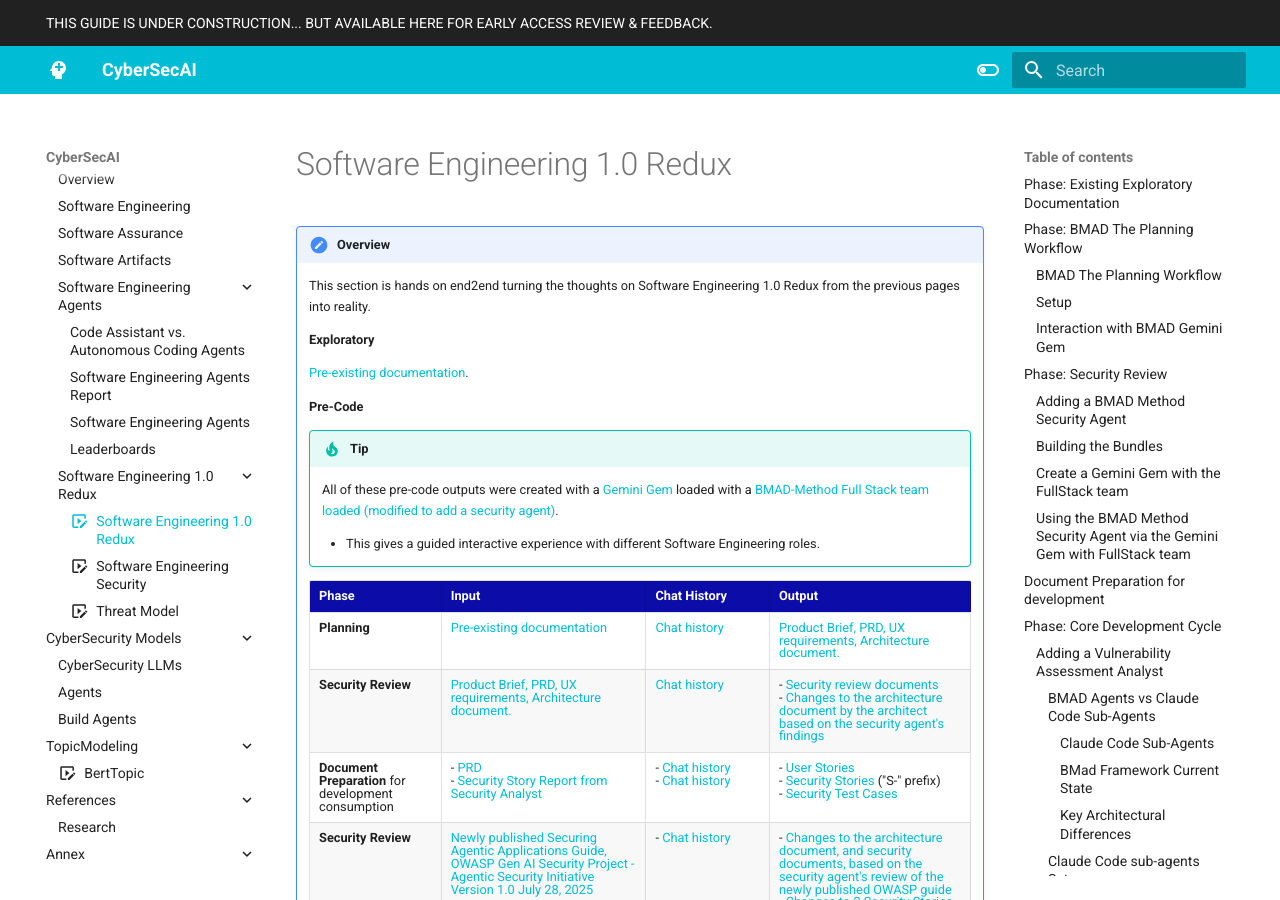
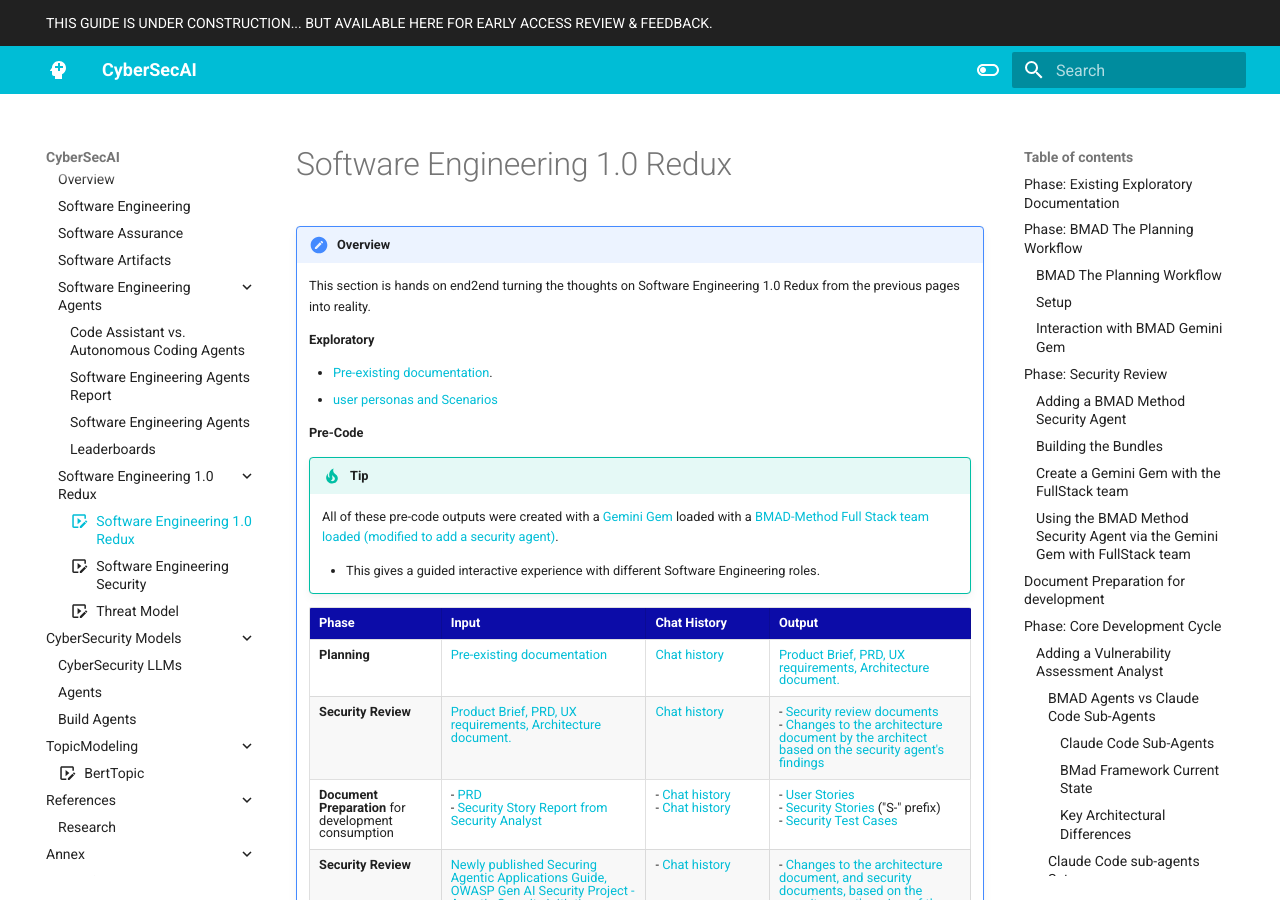
Before and after one commit to CyberSecAI/CyberSecAI.github.io, an MkDocs documentation site: the page built from docs/software/swe_redux.md, in a window 1280 px wide and 900 px high. Built offline with MkDocs 1.6.1 and Material for MkDocs 9.7.7, drawn with Linux system fonts in a browser that asks for light colours; comment, search, counter and statistics services are not loaded.

Commit message:
add personas link

```diff
--- a/docs/software/swe_redux.md
+++ b/docs/software/swe_redux.md
@@ -11,7 +11,9 @@ icon: material/play-box-edit-outline
 
     **Exploratory**
 
-    [Pre-existing documentation](https://github.com/CWE-ChatBot/CWE-ChatBot/blob/main/README.md#additional-documentation).
+    - [Pre-existing documentation](https://github.com/CWE-ChatBot/CWE-ChatBot/blob/main/README.md#additional-documentation).
+    - [user personas and Scenarios](https://github.com/CWE-ChatBot/CWE-ChatBot/blob/main/docs/user_personas.md)
+
 
     **Pre-Code**
 
```
